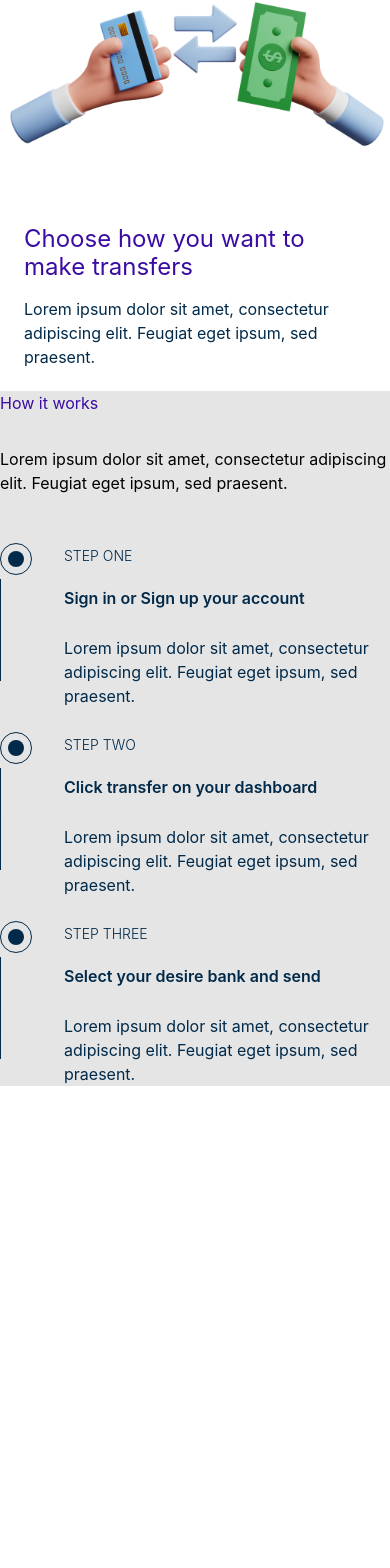
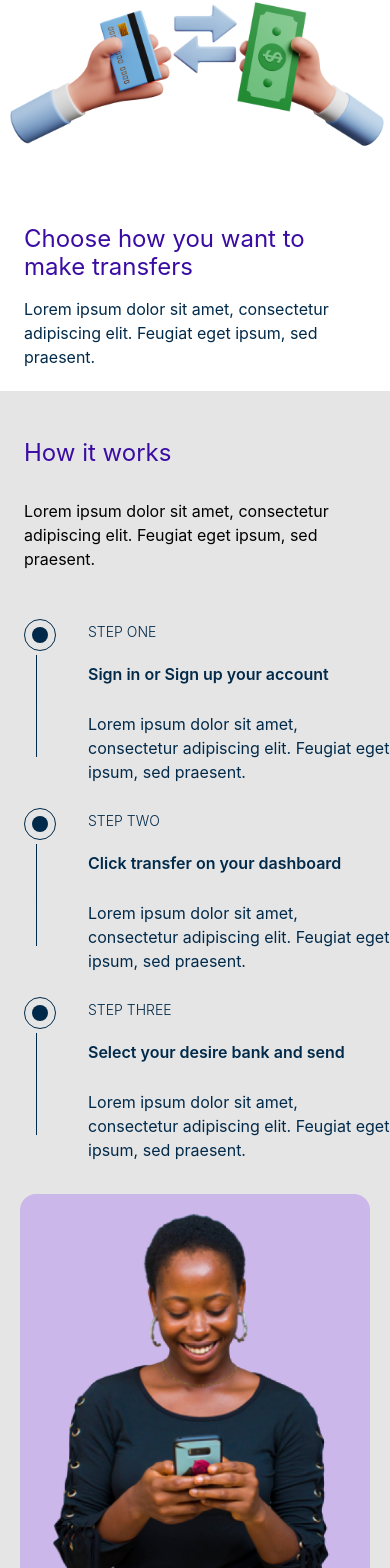
Before and after one commit to Danny4life/fintech.africa, a React (Vite) app: page /homepage in a window 390 px wide. Shown: the part 1178-2746 px from the top of the page. Before the commit the page ends 2264 px from the top, so only its background shows below. Built offline with nearby package versions, Linux system fonts and the light colour scheme.

Commit message:
added mobile resposiveness

```diff
--- a/src/pages/landing-page/Homepage.jsx
+++ b/src/pages/landing-page/Homepage.jsx
@@ -182,24 +182,24 @@ const Homepage = () => {
                 <section className="bg-[#E5E5E5]">
                     <div className="lg:flex">
                         <div className="lg:flex-1 non-italic">
-                            <h1 className="
+                            <h1 className="text-2xl leading-7 font-normal ml-6 pt-12
                             lg:font-bold lg:text-4xl lg:leading-10 text-[#3A0CA3] lg:pt-12 lg:ml-28 mb-8">
                                 How it works
                             </h1>
-                            <p className="
-                            lg:w-[26rem] lg:font-normal lg:text-[#012A4A] lg:text-base lg:ml-28 leading-6 mb-12">
+                            <p className="ml-6
+                            lg:w-[26rem] font-normal lg:text-[#012A4A] text-base lg:ml-28 leading-6 mb-12">
                                 Lorem ipsum dolor sit amet, consectetur adipiscing elit. Feugiat eget ipsum, sed praesent.
                             </p>
                             <div className="flex">
                                 <div>
-                                    <div className="
+                                    <div className="ml-6
                                     flex justify-center items-center w-[32px] h-[32px] bg-[#FFFFFFF] border border-[#012A4A] rounded-2xl lg:ml-24"
                                     >
                                         <span className="flex justify-center items-center">
                                             <Dot1 />
                                         </span>
                                     </div>
-                                    <div className="lg:ml-28 pt-1">
+                                    <div className="lg:ml-28 pt-1 ml-9">
                                         <Hr1 />
                                     </div>
                                 </div>
@@ -216,14 +216,14 @@ const Homepage = () => {
 
                             <div className="flex">
                                 <div>
-                                    <div className="
+                                    <div className="ml-6
                                     flex justify-center items-center w-[32px] h-[32px] bg-[#FFFFFFF] border border-[#012A4A] rounded-2xl lg:ml-24"
                                     >
                                         <span className="flex justify-center items-center">
                                             <Dot1 />
                                         </span>
                                     </div>
-                                    <div className="lg:ml-28 pt-1">
+                                    <div className="lg:ml-28 pt-1 ml-9">
                                         <Hr1 />
                                     </div>
                                 </div>
@@ -240,14 +240,14 @@ const Homepage = () => {
 
                             <div className="flex">
                                 <div>
-                                    <div className="
+                                    <div className="ml-6
                                     flex justify-center items-center w-[32px] h-[32px] bg-[#FFFFFFF] border border-[#012A4A] rounded-2xl lg:ml-24"
                                     >
                                         <span className="flex justify-center items-center">
                                             <Dot1 />
                                         </span>
                                     </div>
-                                    <div className="lg:ml-28 pt-1">
+                                    <div className="lg:ml-28 pt-1 ml-9">
                                         <Hr1 />
                                     </div>
                                 </div>
@@ -256,15 +256,16 @@ const Homepage = () => {
                                 <div className="non-italic ml-8">
                                     <span className="text-sm font-light text-[#012A4A] leading-6 mb-6">STEP THREE</span>
                                     <h2 className="lg:text-2xl font-semibold text-[#012A4A] leading-7 pt-4 mb-6">Select your desire bank and send</h2>
-                                    <p className="lg:w-[26rem] text-base font-normal text-[#012A4A] leading-6">Lorem ipsum dolor sit amet, consectetur adipiscing elit.
+                                    <p className="lg:w-[26rem] text-base font-normal text-[#012A4A] leading-6 mb-8">Lorem ipsum dolor sit amet, consectetur adipiscing elit.
                                         Feugiat eget ipsum, sed praesent.
                                     </p>
                                 </div>
                             </div>
                         </div>
-                        <div className="flex-1 py-16 ml-44 hidden lg:block">
-                            <div className="w-[476px] h-[577px] bg-[#cbb7e9] rounded-2xl flex justify-center">
-                                <img src={img2} alt="image" />
+                        <div className="lg:flex-1 lg:py-16 lg:ml-44 lg:block flex justify-center">
+                            <div className="
+                            lg:w-[476px] w-[350px] lg:h-[577px] h-[400px] bg-[#cbb7e9] rounded-2xl flex justify-center">
+                                <img src={img2} alt="image" className="h-[400px] lg:h-[577px]" />
 
                             </div>
 
```
